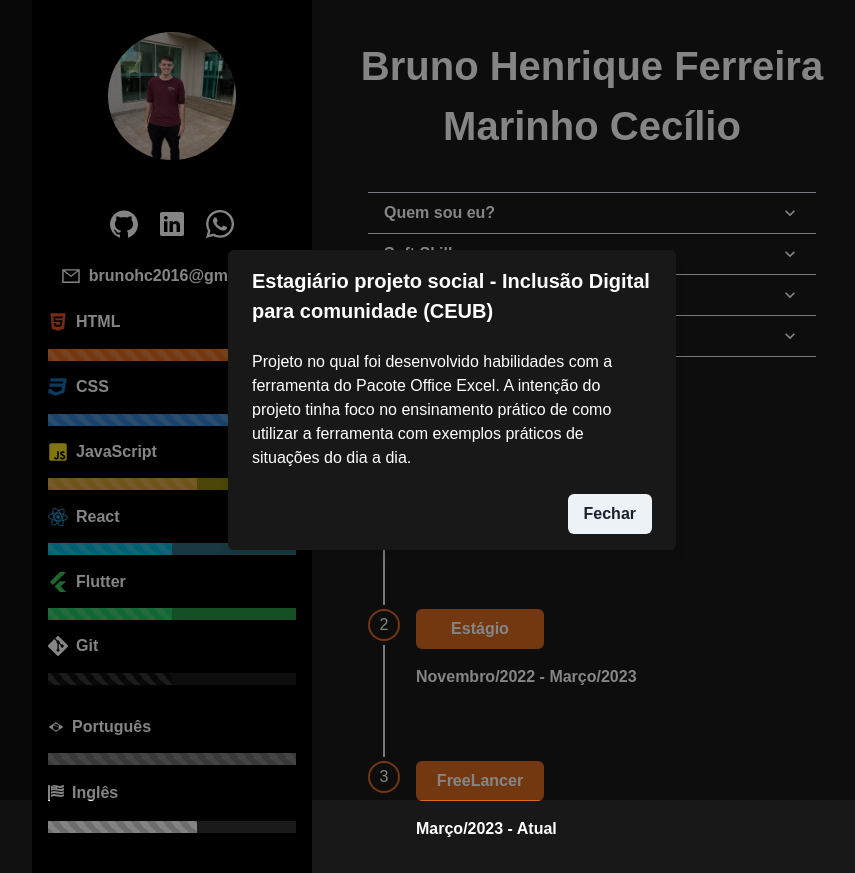
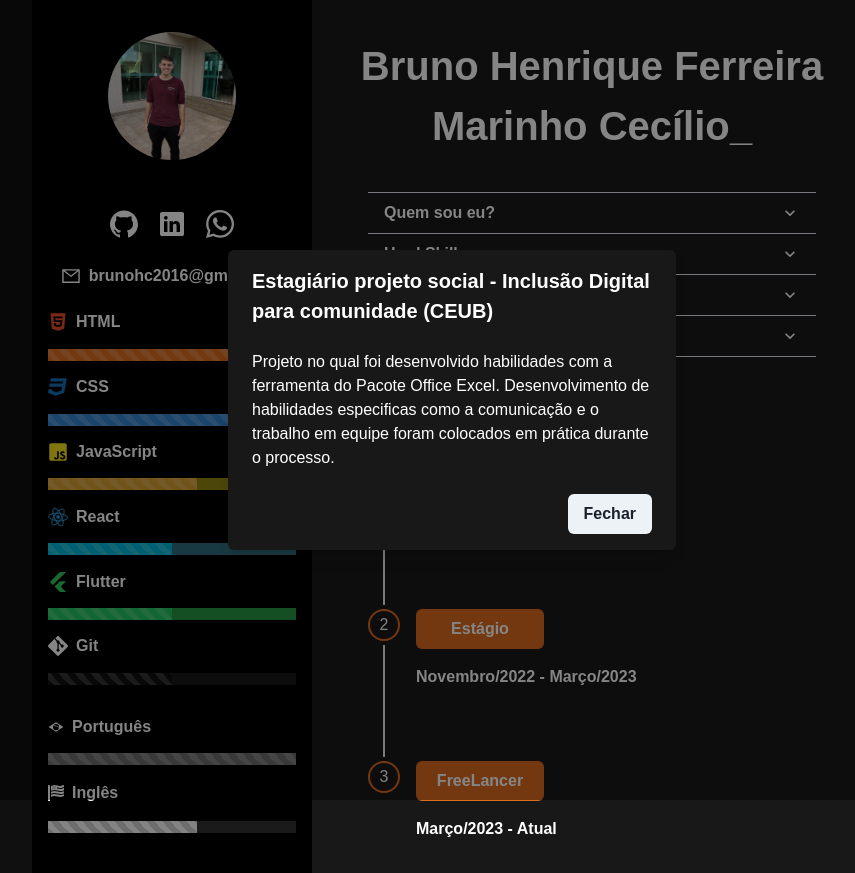
Before and after one commit to SixBruno99/Curriculo, a React (Create React App) app: page / in a window 1280 px wide. Both pictures are taken after a click on the button "Projeto Social". Shown: the whole page, without its empty margins (188-1043 px from the left). Built offline with nearby package versions, Linux system fonts and the light colour scheme.

Commit message:
New animation while the text is writing and a better description about me and my experiences

```diff
--- a/src/Components/About.jsx
+++ b/src/Components/About.jsx
@@ -12,7 +12,7 @@ import {
 } from "@chakra-ui/react";
 
 export const AboutMe = () => {
-  const [isLargerThan456] = useMediaQuery('(min-width: 456px)')
+  const [isLargerThan456] = useMediaQuery("(min-width: 456px)");
 
   const textStyles = {
     py: "0.5rem",
@@ -21,7 +21,6 @@ export const AboutMe = () => {
     fontSize: isLargerThan456 ? "16px" : "12px",
     textAlign: isLargerThan456 ? "justify" : "left",
   };
-
 
   return (
     <Box>
@@ -37,41 +36,20 @@ export const AboutMe = () => {
           </h2>
           <AccordionPanel pb={4}>
             <Text {...textStyles}>
-              Sou estudante de Ciências da Computação apaixonado pelo mundo da
-              tecnologia e, como desenvolvedor frontend, possuo experiência
-              significativa com React. Estou em busca de oportunidades para
-              aprimorar minhas habilidades técnicas e desenvolver meu
-              conhecimento participando de projetos desafiadores. Tenho um forte
-              desejo de crescer como profissional e estou sempre buscando novos
-              desafios para expandir minha expertise. Estou confiante em minha
-              capacidade de contribuir positivamente em um ambiente de equipe e
-              estou animado para encontrar novas oportunidades para avançar em
-              minha carreira de desenvolvedor.
+              Sou estudante de Ciências da Computação! Atuo como desenvolvedor
+              frontend, tenho 5 meses de experiêcia programando em React para
+              web e 4 meses programando em Flutter para mobile. Estou em busca
+              de oportunidades para aprimorar minhas habilidades técnicas e
+              desenvolver meu conhecimento participando de projetos
+              desafiadores. Tenho um propósito de crescer como profissional e
+              estou sempre buscando novos desafios para melhorar a cada dia.
+              Estou confiante em minha capacidade de contribuir positivamente em
+              um ambiente de equipe e, consequentemente, avançar em minha
+              carreira de desenvolvedor.
             </Text>
           </AccordionPanel>
         </AccordionItem>
 
-        <AccordionItem>
-          <AccordionButton>
-            <Box flex="1" textAlign="left" fontWeight="bold" color="white">
-              Soft Skills
-            </Box>
-            <AccordionIcon color="white" />
-          </AccordionButton>
-          <AccordionPanel pb={4}>
-            <UnorderedList {...textStyles}>
-              <ListItem>Comunicação eficaz</ListItem>
-              <ListItem>Trabalho em equipe</ListItem>
-              <ListItem>Resolução de problemas</ListItem>
-              <ListItem>Pensamento crítico</ListItem>
-              <ListItem>Flexibilidade</ListItem>
-              <ListItem>Facilidade de interação</ListItem>
-              <ListItem>Gestão do tempo</ListItem>
-              <ListItem>Auto-motivação</ListItem>
-              <ListItem>Aprendizado contínuo</ListItem>
-            </UnorderedList>
-          </AccordionPanel>
-        </AccordionItem>
 
         <AccordionItem>
           <AccordionButton>
@@ -87,22 +65,31 @@ export const AboutMe = () => {
               <ListItem>React</ListItem>
               <ListItem>Nextjs</ListItem>
               <ListItem>Versionamento de código (Git, GitHub)</ListItem>
-              <ListItem>Conhecimentos em UX/UI e experiência do usuário</ListItem>
+              <ListItem>
+                Conhecimentos em UX/UI e experiência do usuário
+              </ListItem>
             </UnorderedList>
           </AccordionPanel>
         </AccordionItem>
 
-        {/* <AccordionItem>
+        <AccordionItem>
           <AccordionButton>
             <Box flex="1" textAlign="left" fontWeight="bold" color="white">
-              Projetos
+              Soft Skills
             </Box>
             <AccordionIcon color="white" />
           </AccordionButton>
           <AccordionPanel pb={4}>
-            <Text {...textStyles}></Text>
+            <UnorderedList {...textStyles}>
+              <ListItem>Comunicação objetiva</ListItem>
+              <ListItem>Trabalho em equipe</ListItem>
+              <ListItem>Resolução de problemas</ListItem>
+              <ListItem>Facilidade de interação</ListItem>
+              <ListItem>Gestão do tempo</ListItem>
+              <ListItem>Aprendizado contínuo</ListItem>
+            </UnorderedList>
           </AccordionPanel>
-        </AccordionItem> */}
+        </AccordionItem>
 
         <AccordionItem>
           <AccordionButton>
@@ -116,7 +103,7 @@ export const AboutMe = () => {
               <Text color="blueviolet">
                 UniCeub Centro de Ensino Unificado de Brasília
               </Text>
-              Ensino Superior cursando 5° semestre
+              Ensino Superior cursando 6° semestre
             </Box>
             <Box {...textStyles}>
               <Text color="yellow.400">Colégio La Salle Águas Claras</Text>
--- a/src/Components/AnimatedText.jsx
+++ b/src/Components/AnimatedText.jsx
@@ -1,10 +1,17 @@
-import { Flex, Text, useMediaQuery } from "@chakra-ui/react";
+import { Flex, Text, useMediaQuery, keyframes } from "@chakra-ui/react";
 import { useState, useEffect } from "react";
+
+const blinkAnimation = keyframes`
+  0% { opacity: 0; }
+  50% { opacity: 1; }
+  100% { opacity: 0; }
+`;
 
 export const TypingText = ({ text, delay }) => {
   const [isLargerThan564] = useMediaQuery("(min-width: 564px)");
 
   const [typedText, setTypedText] = useState("");
+  const [showCursor, setShowCursor] = useState(true);
 
   useEffect(() => {
     let currentIndex = 0;
@@ -19,6 +26,14 @@ export const TypingText = ({ text, delay }) => {
     return () => clearInterval(intervalId);
   }, [text, delay]);
 
+  useEffect(() => {
+    const cursorIntervalId = setInterval(() => {
+      setShowCursor((prevShowCursor) => !prevShowCursor);
+    }, 500);
+
+    return () => clearInterval(cursorIntervalId);
+  }, []);
+
   return (
     <Flex justifyContent="center">
       <Text
@@ -27,8 +42,18 @@ export const TypingText = ({ text, delay }) => {
         textAlign="center"
         color="white"
         marginX="1rem"
+        position="relative"
       >
-        Bruno {typedText}
+        {typedText}
+        <Text
+          as="span"
+          display="inline-block"
+          verticalAlign="bottom"
+          opacity={showCursor ? 1 : 0}
+          animation={`${blinkAnimation} 1s infinite`}
+        >
+          _
+        </Text>
       </Text>
     </Flex>
   );
--- a/src/Components/Experience/Modals/JobDescripition.jsx
+++ b/src/Components/Experience/Modals/JobDescripition.jsx
@@ -41,9 +41,9 @@ export const FirstJobDescripition = () => {
           </ModalHeader>
           <ModalBody color="white">
             Projeto no qual foi desenvolvido habilidades com a ferramenta do
-            Pacote Office Excel. A intenção do projeto tinha foco no ensinamento
-            prático de como utilizar a ferramenta com exemplos práticos de
-            situações do dia a dia.
+            Pacote Office Excel. Desenvolvimento de habilidades especificas como
+            a comunicação e o trabalho em equipe foram colocados em prática
+            durante o processo.
           </ModalBody>
           <ModalFooter>
             <Button onClick={onClose}>Fechar</Button>
@@ -83,9 +83,12 @@ export const SecondJobDescripition = () => {
             Estagiário desenvolvedor frontend
           </ModalHeader>
           <ModalBody color="white">
-            Projeto no qual tive a oportunidade de estudar e aplicar os
-            conhecimentos adquiridos em react através da construção de
-            landing-pages como teste de conhecimento.
+            Tive a oportunidade de participar de um projeto onde aprendi e
+            apliquei React. Fui guiado por uma equipe experiente, o que me
+            permitiu aprimorar minhas habilidades de organização de código e
+            aprender as melhores técnicas de versionamento. Além disso, adquiri
+            conhecimento sobre boas práticas para melhorar a experiência do
+            usuário.
           </ModalBody>
           <ModalFooter>
             <Button onClick={onClose}>Fechar</Button>
@@ -127,9 +130,9 @@ export const ThirdDescripition = () => {
           <ModalBody color="white">
             Projeto em andamento no qual estou desenvolvendo um aplicativo
             utilizando o Flutter, nesse projeto estou aprimorando minhas
-            habilidade de construção de layouts com outra linguagem e
-            manipulando váriaveis globais no projeto para realizar o controle
-            de estoque de produtos.
+            habilidade de construção de layouts e requisições com o servidor.
+            Além de ter a experiência como líder de equipe e flexibilidade de
+            função, como analista de requisitos.
           </ModalBody>
           <ModalFooter>
             <Button onClick={onClose}>Fechar</Button>
--- a/src/Components/Layout.jsx
+++ b/src/Components/Layout.jsx
@@ -32,16 +32,10 @@ export const Layout = () => {
         </GridItem>
         <GridItem bg="#181818">
           <Flex h={isLargerThan764 ? "12rem" : "16rem"} alignItems="center">
-          <TypingText text=" Henrique Ferreira Marinho Cecílio" delay={100} />
-            {/* <Text
-              w="100%"
-              fontSize={isLargerThan764 ? "40px" : "26px"}
-              fontWeight="bold"
-              textAlign="center"
-              color="white"
-            >
-              Bruno Henrique Ferreira Marinho Cecílio
-            </Text> */}
+            <TypingText
+              text=" Bruno Henrique Ferreira Marinho Cecílio"
+              delay={100}
+            />
           </Flex>
           <Box maxW={isLargerThan764 ? "80%" : "90%"} margin="auto">
             <AboutMe />
```
